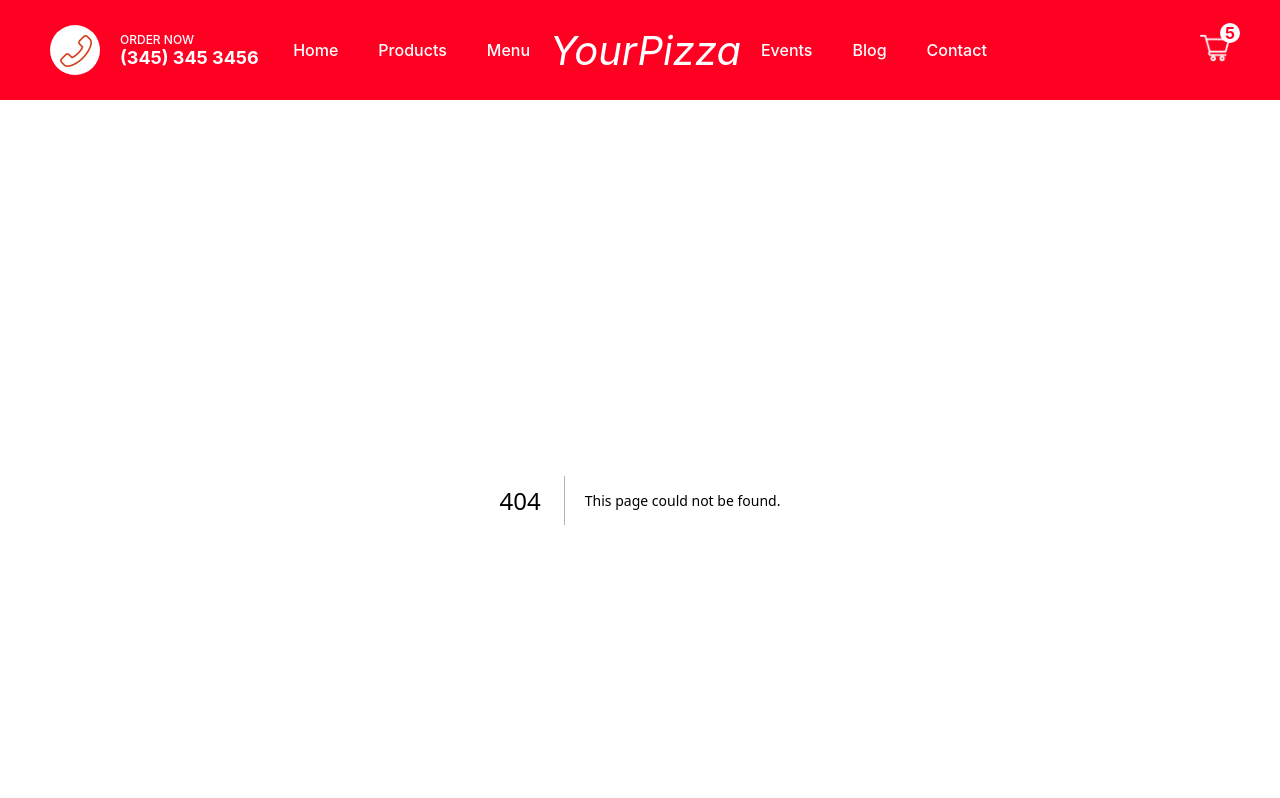
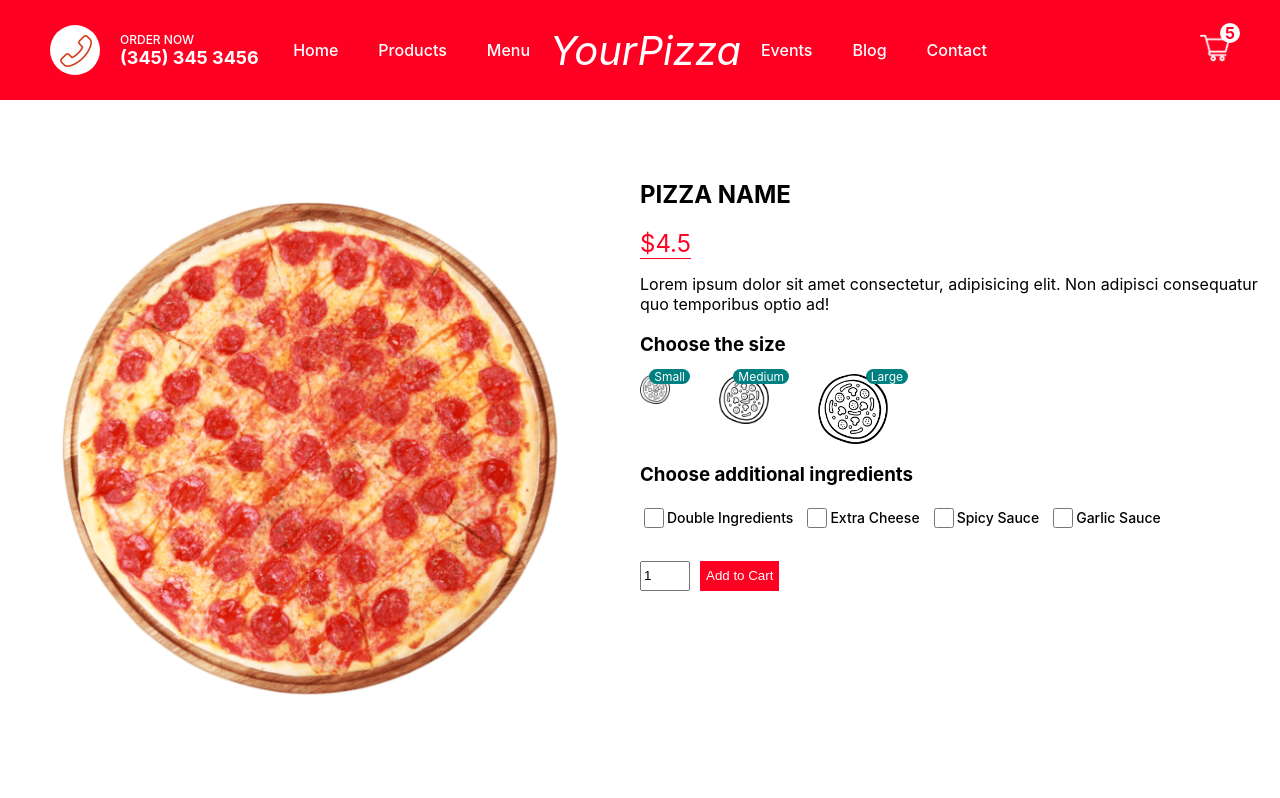
Before and after one commit to itangishaka1/restaurant, a Next.js app: page /product/1 in a window 1280 px wide. Before the commit this address had no page. Shown: the top 798 px of the page. Built offline with nearby package versions, Linux system fonts and the light colour scheme.

Commit message:
Product page design

```diff
--- /dev/null
+++ b/pages/product/[id].jsx
@@ -0,0 +1,98 @@
+import styles from '../../styles/Product.module.css'
+import Image from 'next/image'
+import { useState } from 'react'
+
+const Product = () => {
+  const [size, setSize] = useState(0) // price index
+  const pizza = {
+    id: 1,
+    img: '/images/pizza.png',
+    name: 'PIZZA NAME',
+    price: [4.5, 8.99, 12.5],
+    desc: 'Lorem ipsum dolor sit amet consectetur, adipisicing elit. Non adipisci consequatur quo temporibus optio ad!',
+  }
+  return (
+    <section className={styles.container}>
+      <div className={styles.left}>
+        <div className={styles.imgContainer}>
+          <Image
+            src={pizza.img}
+            alt={pizza.name}
+            fill
+            style={{ objectFit: 'contain' }}
+          />
+        </div>
+      </div>
+      <div className={styles.right}>
+        <h1 className={styles.title}>{pizza.name}</h1>
+        <span className={styles.price}>${pizza.price[size]}</span>
+        <p className={styles.desc}>{pizza.desc}</p>
+        <h3 className={styles.choose}>Choose the size</h3>
+        <section className={styles.sizes}>
+          <article className={styles.size}>
+            <Image
+              src='/images/size.png'
+              alt=''
+              fill
+              onClick={() => setSize(0)}
+            />
+            <span className={styles.number}>Small</span>
+          </article>
+          <article className={styles.size} onClick={() => setSize(1)}>
+            <Image src='/images/size.png' alt='' fill />
+            <span className={styles.number}>Medium</span>
+          </article>
+          <article className={styles.size} onClick={() => setSize(2)}>
+            <Image src='/images/size.png' alt='' fill />
+            <span className={styles.number}>Large</span>
+          </article>
+        </section>
+        <h3 className={styles.choose}>Choose additional ingredients</h3>
+        <section className={styles.ingredients}>
+          <article className={styles.option}>
+            <input
+              type='checkbox'
+              id='double'
+              name='double'
+              className={styles.checkbox}
+            />
+            <label htmlFor='double'>Double Ingredients</label>
+          </article>
+          <article className={styles.option}>
+            <input
+              type='checkbox'
+              id='cheese'
+              name='cheese'
+              className={styles.checkbox}
+            />
+            <label htmlFor='cheese'>Extra Cheese</label>
+          </article>
+          <article className={styles.option}>
+            <input
+              type='checkbox'
+              id='spicy'
+              name='spicy'
+              className={styles.checkbox}
+            />
+            <label htmlFor='spicy'>Spicy Sauce</label>
+          </article>
+          <article className={styles.option}>
+            <input
+              type='checkbox'
+              id='garlic'
+              name='garlic'
+              className={styles.checkbox}
+            />
+            <label htmlFor='garlic'>Garlic Sauce</label>
+          </article>
+        </section>
+        <div className={styles.add}>
+            <input type="number" defaultValue={1} className={styles.quantity} />
+            <button className={styles.btn}>Add to Cart</button>
+        </div>
+      </div>
+    </section>
+  )
+}
+
+export default Product
--- a/styles/PizzaCard.module.css
+++ b/styles/PizzaCard.module.css
@@ -6,7 +6,7 @@
     justify-content: center;
     padding: 2rem 4rem;
     cursor: pointer;
-    transition: all 1s ease;
+    transition: var(--transition);
 }
 
 .container:hover {
--- /dev/null
+++ b/styles/Product.module.css
@@ -0,0 +1,106 @@
+.container {
+    height: calc(100vh - 10rem);
+    display: flex;
+}
+
+.left {
+    flex: 1;
+    height: 100%;
+
+    display: flex;
+    align-items: center;
+    justify-content: center;
+}
+
+.right {
+    flex: 1;
+    padding: 2rem;
+    margin-top: 4rem;
+}
+
+.imgContainer {
+    width: 80%;
+    height: 80%;
+    position: relative;
+}
+
+.price {
+    color: var(--main-color);
+    font-size: 2.4rem;
+    font-weight: 400;
+    border-bottom: 1px solid var(--main-color);
+}
+
+.sizes {
+    width: 40%;
+    display: flex;
+    justify-content: space-between;
+}
+
+.size {
+    width: 3rem;
+    height: 3rem;
+    position: relative;
+    cursor: pointer;
+    transition: var(--transition);
+}
+
+.size:hover{
+    background-color: var(--main-color);
+    border-radius: 1rem;
+}
+
+.size:nth-child(2) {
+    width: 5rem;
+    height: 5rem;
+}
+
+.size:last-child {
+    width: 7rem;
+    height: 7rem;
+}
+
+.number {
+    position: absolute;
+    top: -5px;
+    right: -20px;
+
+    background-color: teal;
+    color: var(--white-color);
+    font-size: 1.2rem;
+    padding: 0 5px;
+    border-radius: 1rem;
+}
+
+.ingredients {
+    display: flex;
+    margin-bottom: 3rem;
+}
+
+.option {
+    display: flex;
+    align-items: center;
+    margin-right: 1rem;
+    font-size: 1.4rem;
+    font-weight: 500;
+}
+
+.checkbox {
+    width: 2rem;
+    height: 2rem;
+}
+
+.quantity {
+    width: 5rem;
+    height: 3rem;
+}
+
+.btn {
+    height: 3rem;
+    margin-left: 1rem;
+    background-color: var(--main-color);
+    color: var(--white-color);
+    border: transparent;
+    font-weight: 500;
+    cursor: pointer;
+}
--- a/styles/globals.css
+++ b/styles/globals.css
@@ -1,6 +1,8 @@
 :root {
   --main-color:  #ff0022;
   --white-color: #fff;
+
+  --transition: transition: all 1s ease;
 }
 
 html {
```
